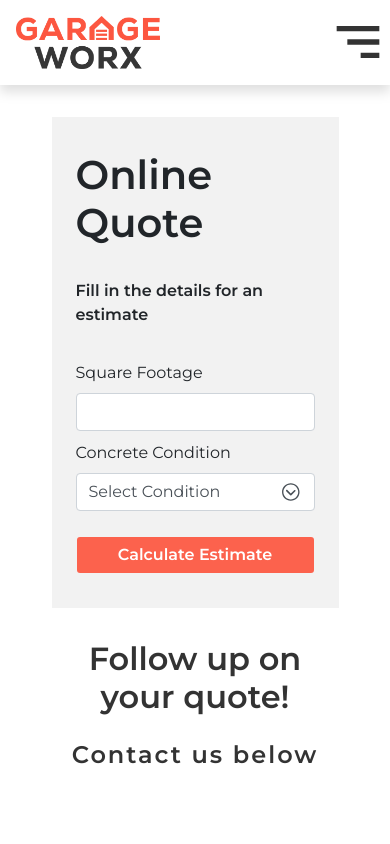
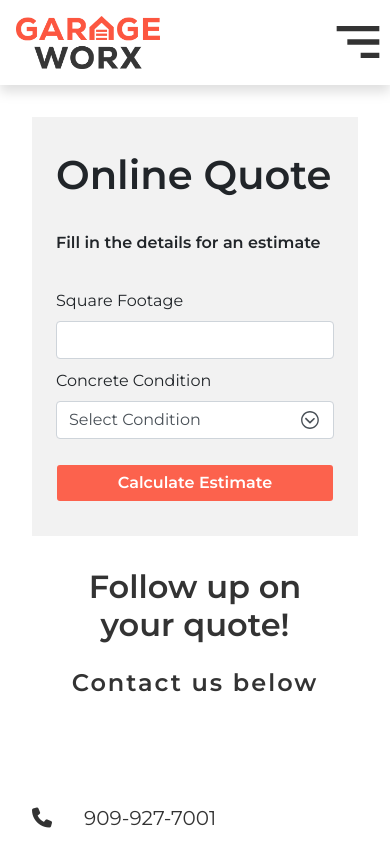
Before and after one commit to isaacruiz0/GarageWorx, a React (Create React App) app: page /Quote in a window 390 px wide. Shown: the top 844 px of the page. Built offline with nearby package versions, Linux system fonts and the light colour scheme.

Commit message:
added more width to quote component

```diff
--- a/src/Main_Components/Quote/Quote.scss
+++ b/src/Main_Components/Quote/Quote.scss
@@ -3,6 +3,9 @@
         padding: 32px;
         margin: 0 auto;
         width: 90%;
+        @media screen and (max-width: 400px){
+            width: 100%;
+        }
         .quoteCalculator{
             background-color: rgba(0,0,0,.05);
             padding: 1.5rem;
```
